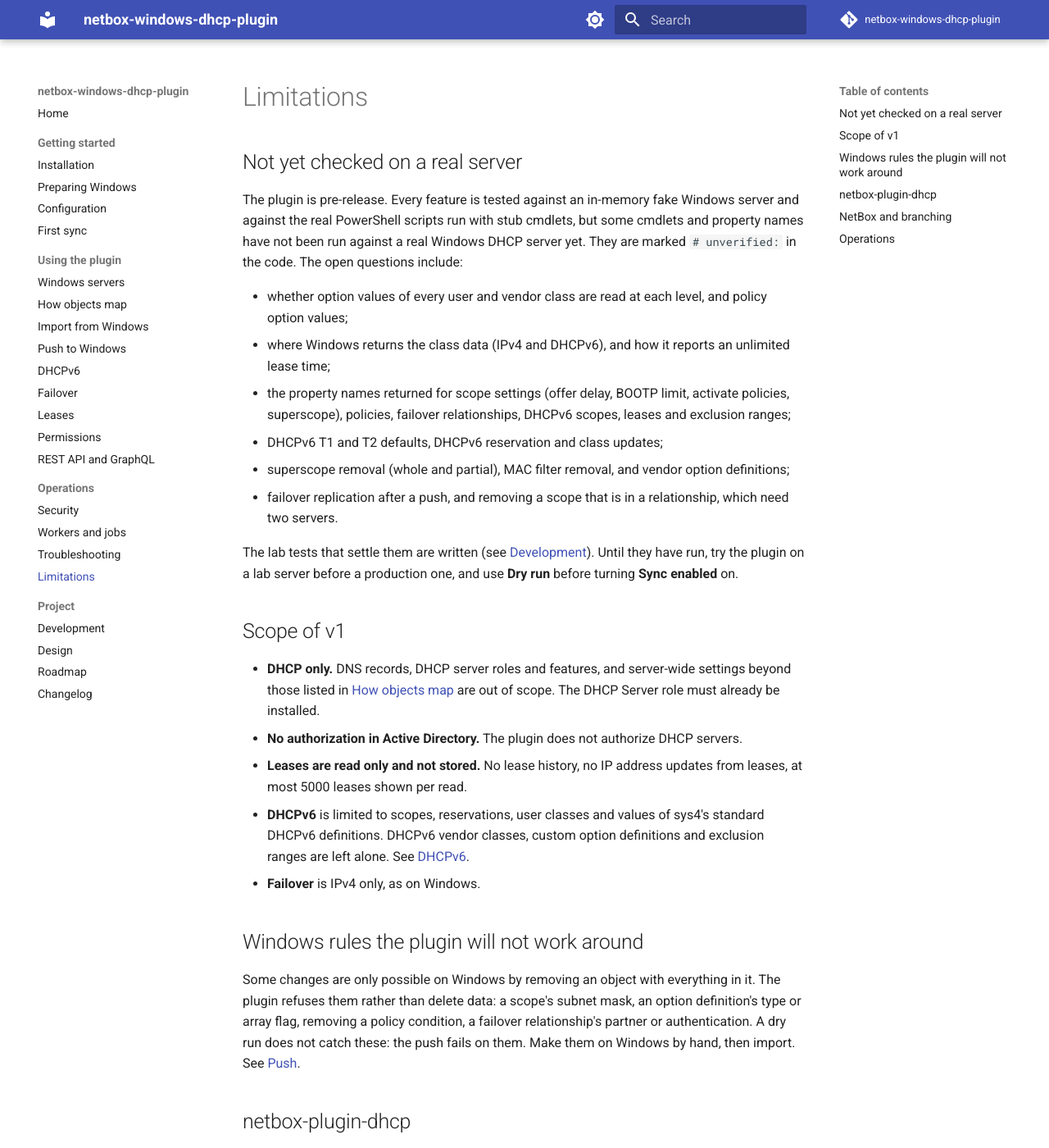
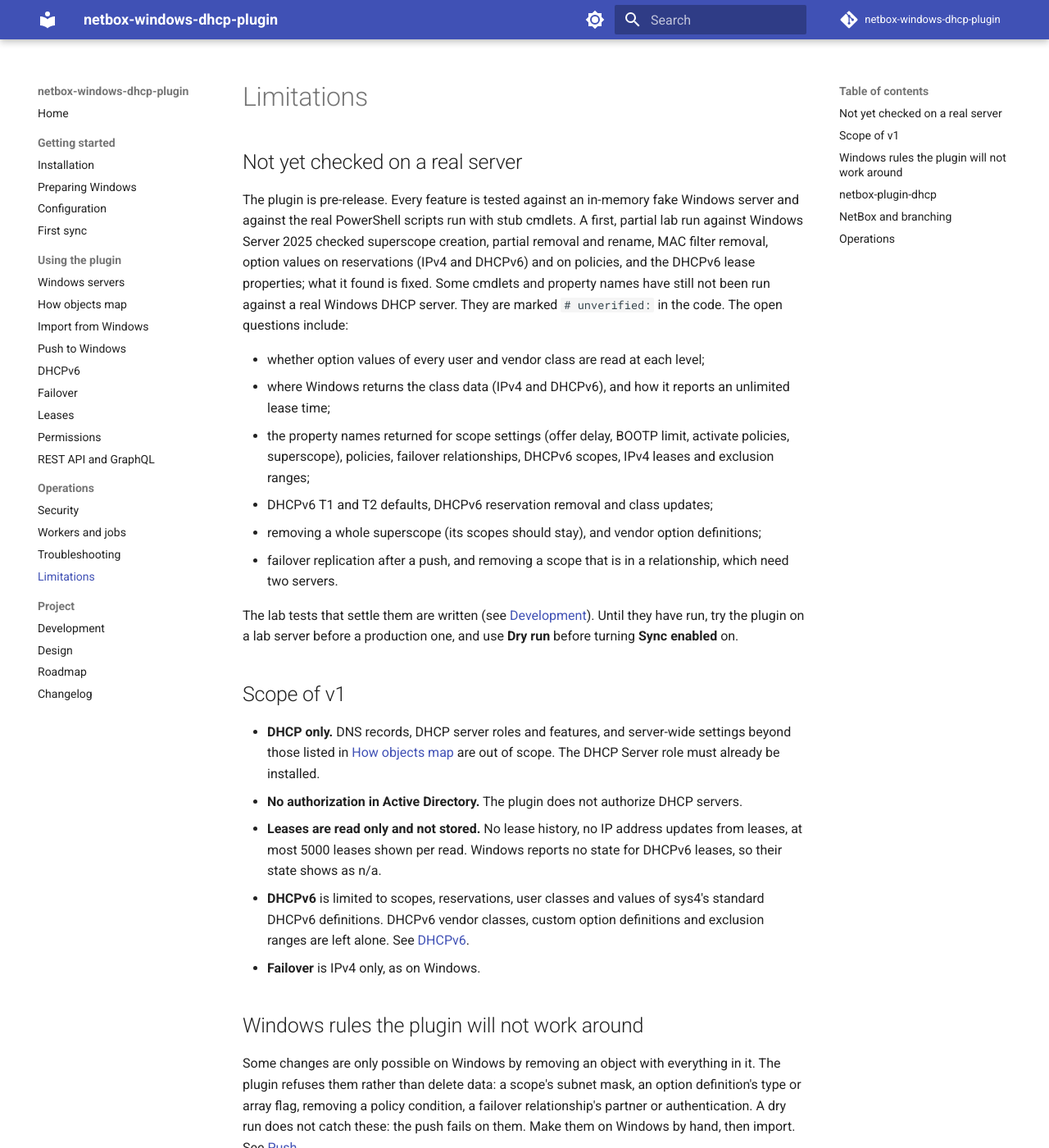
Before and after one commit to thomaschristory/netbox-windows-dhcp-plugin, an MkDocs documentation site: the page built from docs/limitations.md, in a window 1280 px wide and 1400 px high. Shown: the whole window at 82% size. Built offline with MkDocs 1.6.1 and Material for MkDocs 9.7.7, drawn with Linux system fonts in a browser that asks for light colours; comment, search, counter and statistics services are not loaded; some of the changed text lies outside the part shown.

Commit message:
Document the lab findings and the Windows policy rules
CHANGELOG Fixed entries for #14, #15, #17, #18, #20 and #22; DESIGN notes
on the empty result and the cmdlet parameters checked on Windows Server
2025; ROADMAP milestone 6 progress; limitations, leases, mapping and push
pages and the README status line brought in step.

Claude-Session: https://claude.ai/code/session_01AF5ViirowGxQzYmffyePf3

```diff
--- a/docs/limitations.md
+++ b/docs/limitations.md
@@ -3,15 +3,17 @@
 ## Not yet checked on a real server
 
 The plugin is pre-release. Every feature is tested against an in-memory fake Windows server and against the real
-PowerShell scripts run with stub cmdlets, but some cmdlets and property names have not been run against a real
-Windows DHCP server yet. They are marked `# unverified:` in the code. The open questions include:
+PowerShell scripts run with stub cmdlets. A first, partial lab run against Windows Server 2025 checked superscope
+creation, partial removal and rename, MAC filter removal, option values on reservations (IPv4 and DHCPv6) and on
+policies, and the DHCPv6 lease properties; what it found is fixed. Some cmdlets and property names have still not
+been run against a real Windows DHCP server. They are marked `# unverified:` in the code. The open questions include:
 
-- whether option values of every user and vendor class are read at each level, and policy option values;
+- whether option values of every user and vendor class are read at each level;
 - where Windows returns the class data (IPv4 and DHCPv6), and how it reports an unlimited lease time;
 - the property names returned for scope settings (offer delay, BOOTP limit, activate policies, superscope), policies,
-  failover relationships, DHCPv6 scopes, leases and exclusion ranges;
-- DHCPv6 T1 and T2 defaults, DHCPv6 reservation and class updates;
-- superscope removal (whole and partial), MAC filter removal, and vendor option definitions;
+  failover relationships, DHCPv6 scopes, IPv4 leases and exclusion ranges;
+- DHCPv6 T1 and T2 defaults, DHCPv6 reservation removal and class updates;
+- removing a whole superscope (its scopes should stay), and vendor option definitions;
 - failover replication after a push, and removing a scope that is in a relationship, which need two servers.
 
 The lab tests that settle them are written (see [Development](development.md#lab-tests)). Until they have run, try the
@@ -23,7 +25,7 @@ plugin on a lab server before a production one, and use **Dry run** before turni
   [How objects map](mapping.md) are out of scope. The DHCP Server role must already be installed.
 - **No authorization in Active Directory.** The plugin does not authorize DHCP servers.
 - **Leases are read only and not stored.** No lease history, no IP address updates from leases, at most 5000 leases
-  shown per read.
+  shown per read. Windows reports no state for DHCPv6 leases, so their state shows as n/a.
 - **DHCPv6** is limited to scopes, reservations, user classes and values of sys4's standard DHCPv6 definitions. DHCPv6
   vendor classes, custom option definitions and exclusion ranges are left alone. See [DHCPv6](dhcpv6.md).
 - **Failover** is IPv4 only, as on Windows.
@@ -34,6 +36,10 @@ Some changes are only possible on Windows by removing an object with everything
 rather than delete data: a scope's subnet mask, an option definition's type or array flag, removing a policy
 condition, a failover relationship's partner or authentication. A dry run does not catch these: the push fails on
 them. Make them on Windows by hand, then import. See [Push](push.md#refused-while-pushing).
+
+Windows also refuses some policies outright: a condition value with a wildcard in the middle (`host*.example.com`;
+put it at the start or the end), and IP ranges or ordinary option values on a policy with an FQDN condition (errors
+DHCP 20135 and 20136). A push of such a policy fails the same way, so fix it in NetBox.
 
 ## netbox-plugin-dhcp
 
```
Also changed, not shown: CHANGELOG.md (+17 -0 lines), README.md (+2 -2 lines), docs/DESIGN.md (+4 -2 lines), docs/ROADMAP.md (+8 -3 lines), docs/leases.md (+1 -1 lines), docs/mapping.md (+4 -0 lines), docs/push.md (+2 -0 lines).
